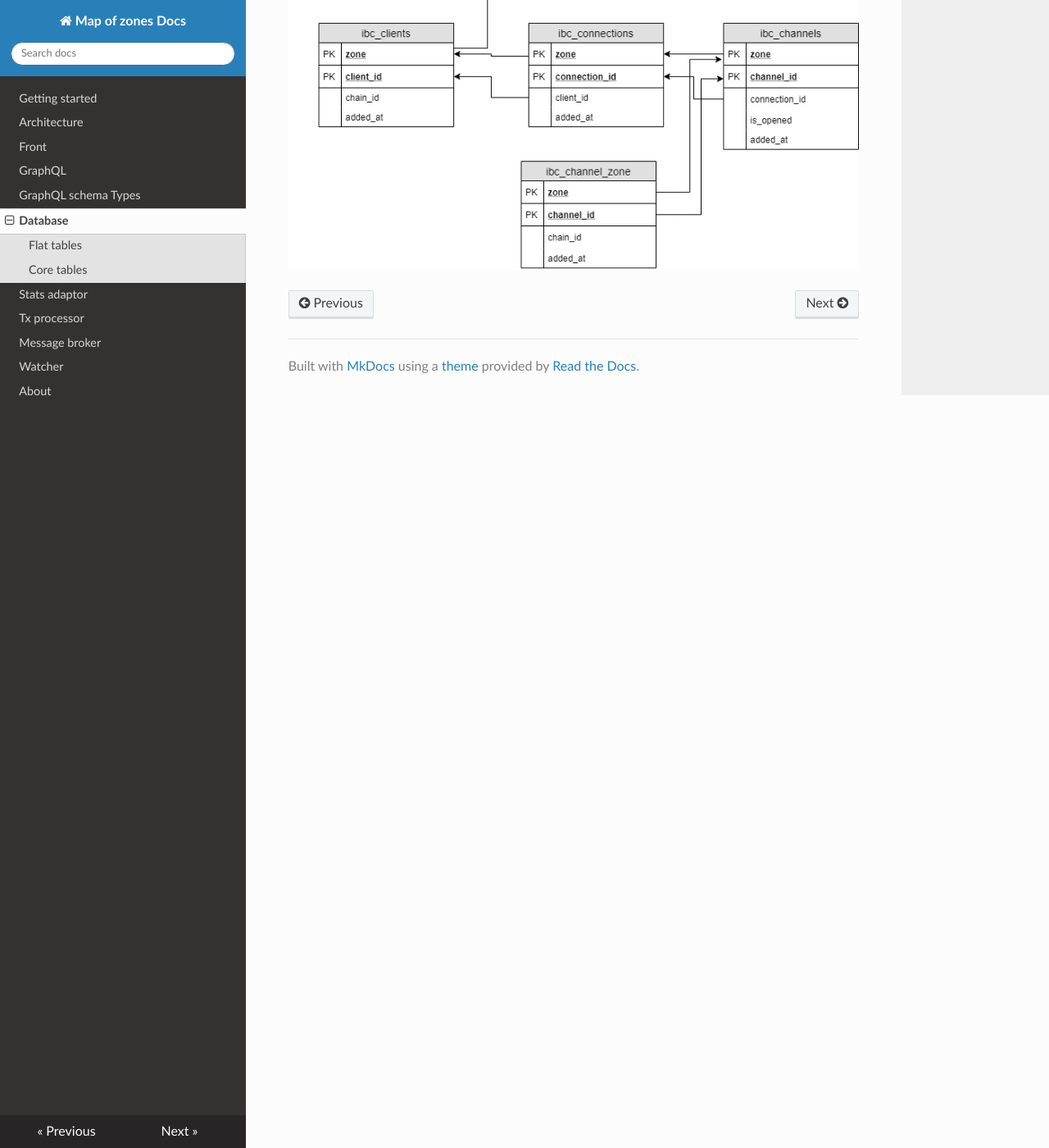
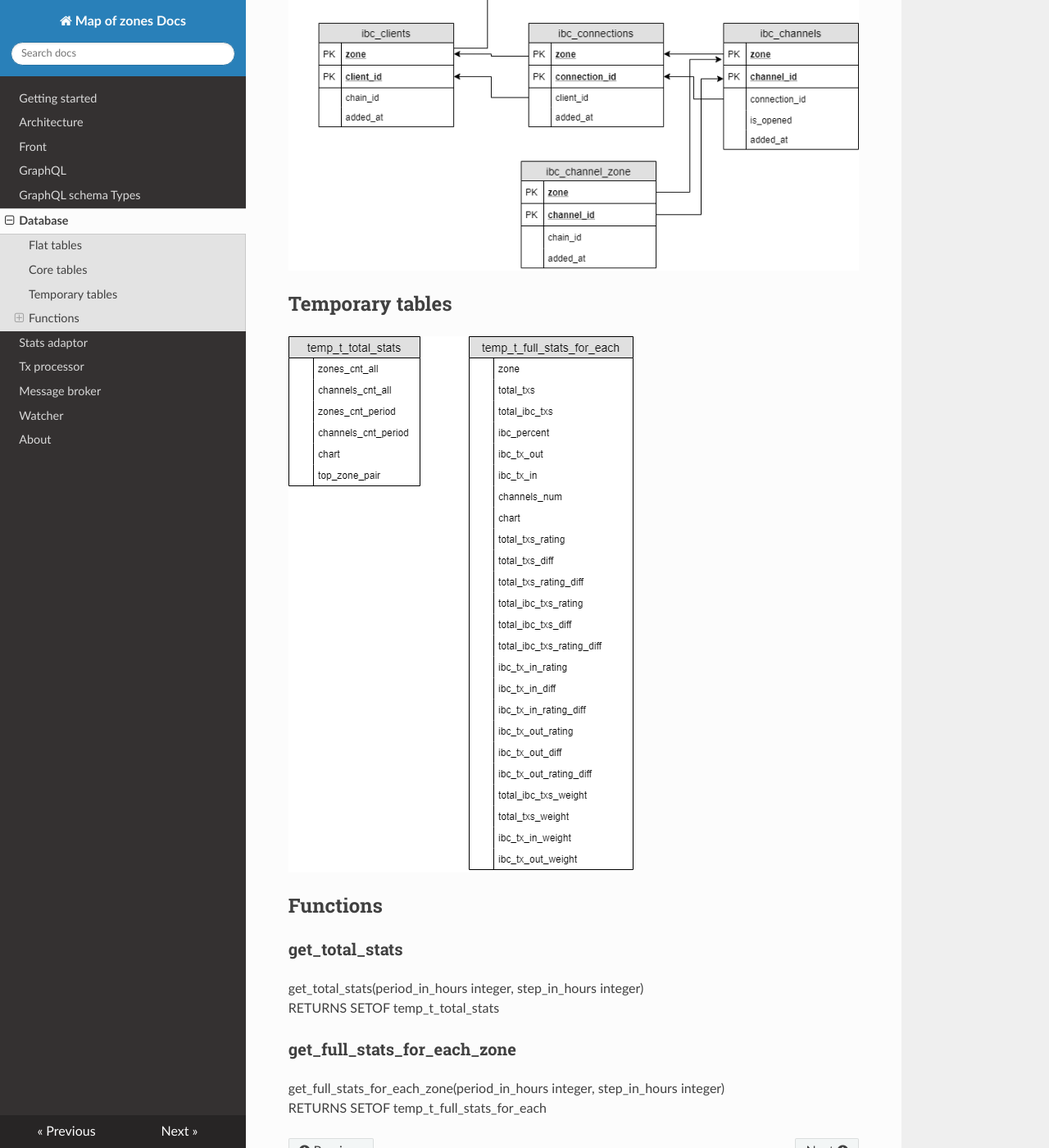
Before and after one commit to mapofzones/docs, an MkDocs documentation site: the page built from docs/database.md, in a window 1280 px wide and 1400 px high, scrolled down 1445 px. Shown: the whole window at 82% size. Built offline with MkDocs 1.6.1, drawn with Linux system fonts in a browser that asks for light colours; nearby versions of some CDN libraries.

Commit message:
Db functions added

```diff
--- a/docs/database.md
+++ b/docs/database.md
@@ -6,4 +6,22 @@
 
 ## Core tables
 
-![flat](img/db_core.png)
+![core](img/db_core.png)
+
+## Temporary tables
+
+![temp](img/db_temp.png)
+
+## Functions
+
+### get_total_stats
+
+get_total_stats(period_in_hours integer, step_in_hours integer)
+<br>
+RETURNS SETOF temp_t_total_stats
+
+### get_full_stats_for_each_zone
+
+get_full_stats_for_each_zone(period_in_hours integer, step_in_hours integer)
+<br>
+RETURNS SETOF temp_t_full_stats_for_each
```
Also changed, not shown: docs/img/db_temp.png (added).
